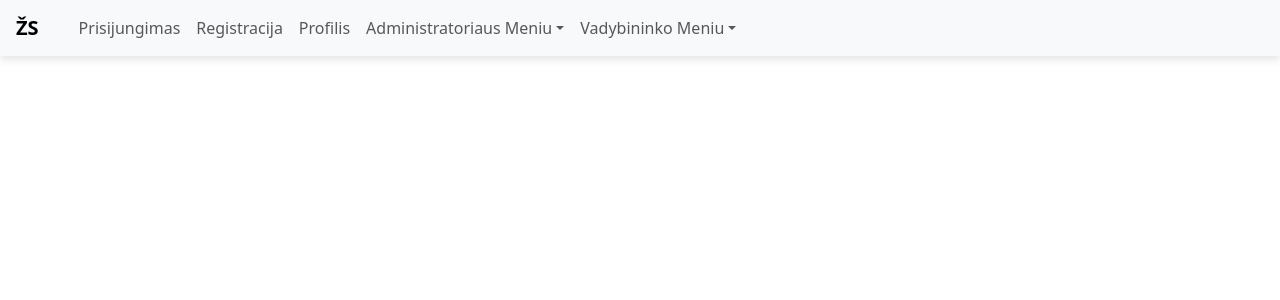
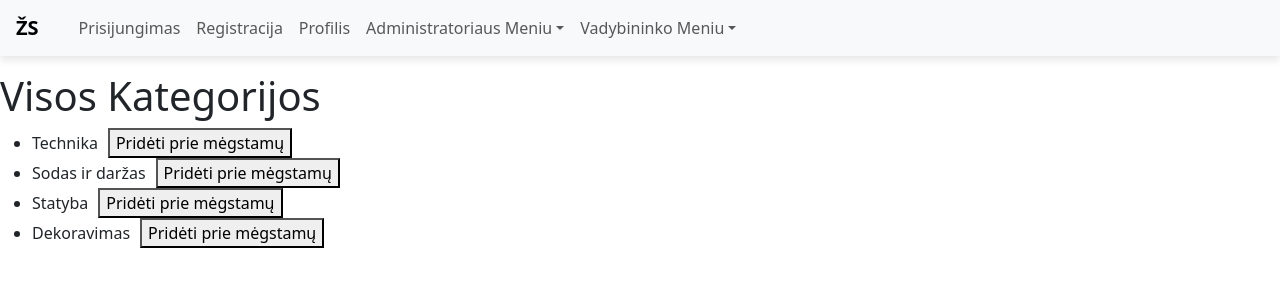
Before and after one commit to Rokas1212/Zoles-Stotele, a React (Vite) app in the folder stotele.client/: page /visos-kategorijos in a window 1280 px wide. Shown: the top 300 px of the page. Built offline with nearby package versions, Linux system fonts and the light colour scheme.

Commit message:
Pridejau visos kategorijos puslapi

```diff
--- a/stotele.client/src/App.tsx
+++ b/stotele.client/src/App.tsx
@@ -14,6 +14,7 @@ import PridetiNuolaida from "./pages/Lojalumas/PridetiNuolaida";
 import Preke from "./pages/Prekes/Preke";
 import Prekes from "./pages/Prekes/Prekes";
 import PrekiuKategorijos from "./pages/Prekes/PrekiuKategorijos";
+import VisosKategorijos from "./pages/Prekes/VisosKategorijos";
 import RedaguotiProfili from "./pages/Profilis/RedaguotiProfili";
 import BlokuotosRekomendacijos from "./pages/Rekomendacijos/BlokuotosRekomendacijos";
 import MegstamosKategorijos from "./pages/Rekomendacijos/MegstamosKategorijos";
@@ -37,6 +38,7 @@ function App() {
         <Route path="/nuolaida" element={<Nuolaida />} />
         <Route path="/nuolaidos" element={<Nuolaidos />} />
         <Route path="/administratorius/profiliai" element={<Profiliai />} />
+        <Route path="/visos-kategorijos" element={<VisosKategorijos />} />
         <Route
           path="/administratorius/prideti-nuolaida"
           element={<PridetiNuolaida />}
--- a/stotele.client/src/pages/Pagrindinis.tsx
+++ b/stotele.client/src/pages/Pagrindinis.tsx
@@ -30,6 +30,11 @@ const Pagrindinis = () => {
             Nuolaidos
           </a>
         </li>
+        <li className="list-group-item">
+          <a href="/visos-kategorijos" className="nav-link">
+            Kategorijos
+          </a>
+        </li>
       </ul>
 
       <h2>Rekomenduojamos prekės</h2>
--- /dev/null
+++ b/stotele.client/src/pages/Prekes/VisosKategorijos.tsx
@@ -0,0 +1,21 @@
+import React from "react";
+
+const VisosKategorijos = () => {
+  const categories = ["Technika", "Sodas ir daržas", "Statyba", "Dekoravimas"];
+
+  return (
+    <div>
+      <h1>Visos Kategorijos</h1>
+      <ul>
+        {categories.map((category, index) => (
+          <li key={index}>
+            {category}
+            <button style={{ marginLeft: "10px" }}>Pridėti prie mėgstamų</button>
+          </li>
+        ))}
+      </ul>
+    </div>
+  );
+};
+
+export default VisosKategorijos;
```
Also changed, not shown: 3 other files (tests, documents, lock files or other folders).
